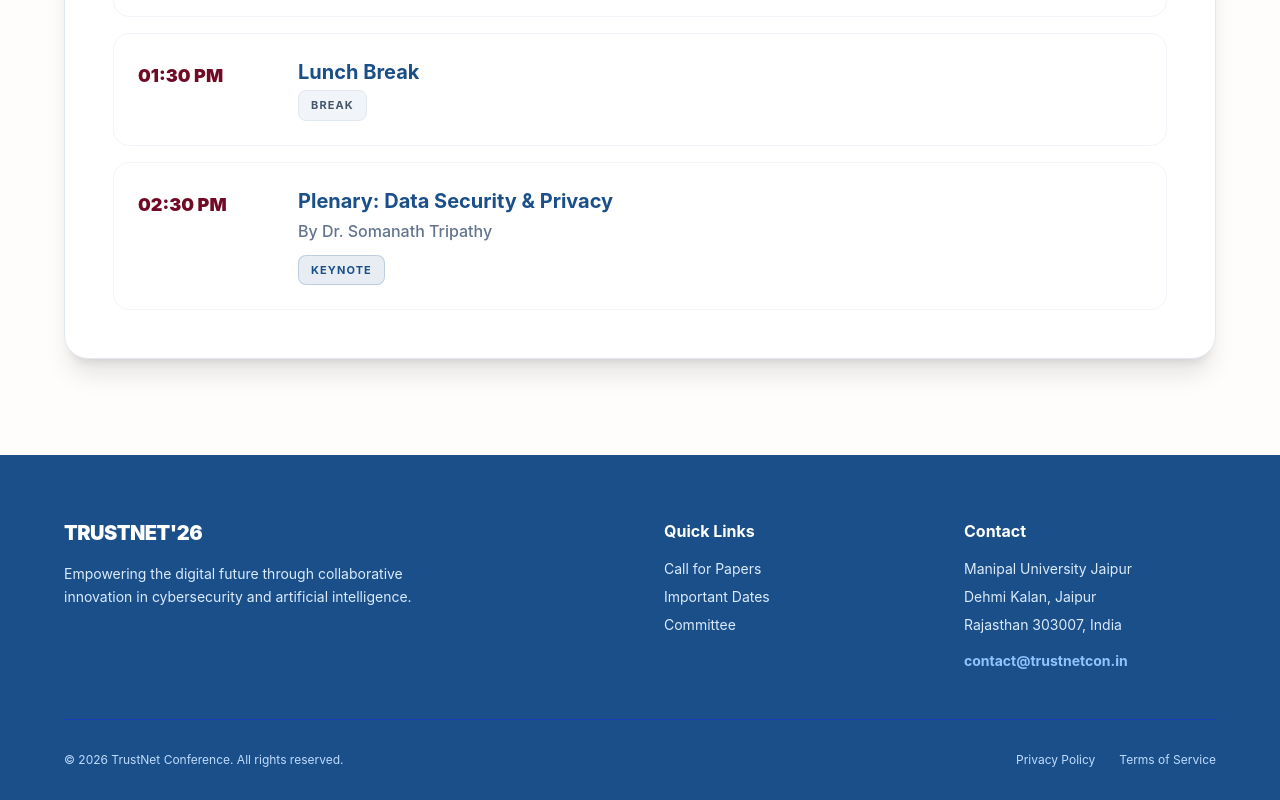
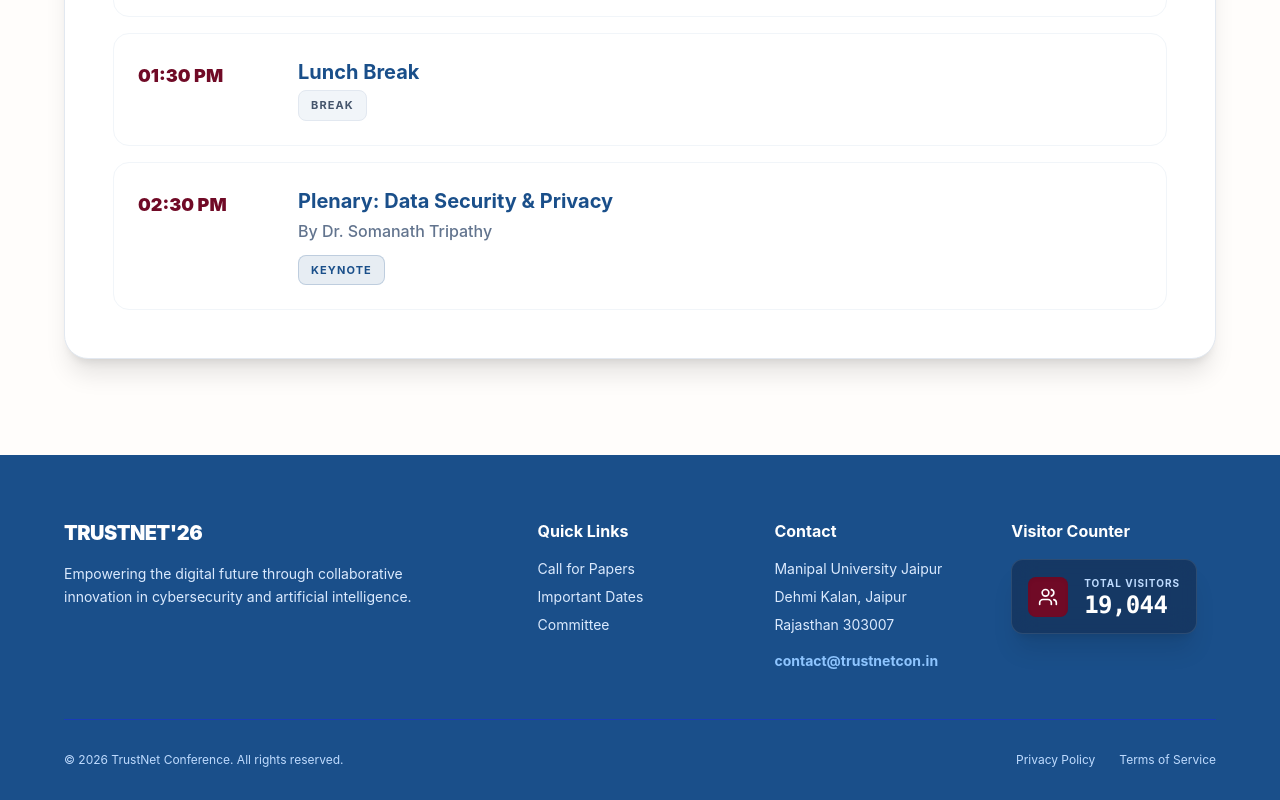
Before and after one commit to Kaavyashah22/trustnet-2026-website, a React (Vite) app: page / in a window 1280 px wide. Shown: the part 2457-3257 px from the top of the page. Built offline with nearby package versions, Linux system fonts and the light colour scheme.

Commit message:
Update footer counter terminology to Visitor Counter

```diff
--- a/src/themes/ThemeSix.jsx
+++ b/src/themes/ThemeSix.jsx
@@ -51,8 +51,16 @@ export default function ThemeSix() {
   const [isMobileMenuOpen, setIsMobileMenuOpen] = useState(false);
   const [activeDay, setActiveDay] = useState('day1');
   const [selectedSpeaker, setSelectedSpeaker] = useState(null);
+  const [pageviews, setPageviews] = useState(19042);
   const videoRef = useRef(null);
 
+  // Live visitor simulation
+  useEffect(() => {
+    const interval = setInterval(() => {
+      setPageviews(prev => prev + Math.floor(Math.random() * 3));
+    }, 5000);
+    return () => clearInterval(interval);
+  }, []);
   useEffect(() => {
     if (videoRef.current) {
       videoRef.current.defaultMuted = true;
@@ -468,7 +476,7 @@ export default function ThemeSix() {
       {/* Footer */}
       <footer className="bg-[#1A4F8A] pt-16 pb-8 mt-24">
         <div className="max-w-[1200px] mx-auto px-4 sm:px-6">
-          <div className="grid grid-cols-1 md:grid-cols-4 gap-12 mb-12">
+          <div className="grid grid-cols-1 md:grid-cols-5 gap-8 mb-12">
             <div className="md:col-span-2">
               <div className="text-xl font-black tracking-tight text-white mb-4">
                 TRUSTNET<span className="text-white">'26</span>
@@ -490,9 +498,23 @@ export default function ThemeSix() {
               <ul className="space-y-2 text-sm text-blue-100">
                 <li>Manipal University Jaipur</li>
                 <li>Dehmi Kalan, Jaipur</li>
-                <li>Rajasthan 303007, India</li>
+                <li>Rajasthan 303007</li>
                 <li><a href="mailto:contact@trustnetcon.in" className="text-blue-300 hover:text-white font-bold transition-colors mt-2 inline-block">contact@trustnetcon.in</a></li>
               </ul>
+            </div>
+            <div>
+              <h4 className="text-white font-bold mb-4">Visitor Counter</h4>
+              <div className="bg-slate-900/40 border border-white/10 rounded-xl p-4 flex items-center gap-4 shadow-xl w-fit backdrop-blur-md">
+                <div className="bg-[#700a26] p-2.5 rounded-lg shadow-inner">
+                  <Users size={20} className="text-white" />
+                </div>
+                <div>
+                  <div className="text-[10px] text-blue-200 font-bold uppercase tracking-widest mb-0.5">Total Visitors</div>
+                  <div className="text-2xl font-black text-white font-mono leading-none tracking-tight">
+                    {pageviews.toLocaleString()}
+                  </div>
+                </div>
+              </div>
             </div>
           </div>
           <div className="border-t border-blue-800 pt-8 flex flex-col md:flex-row justify-between items-center gap-4 text-xs text-blue-200">
```
